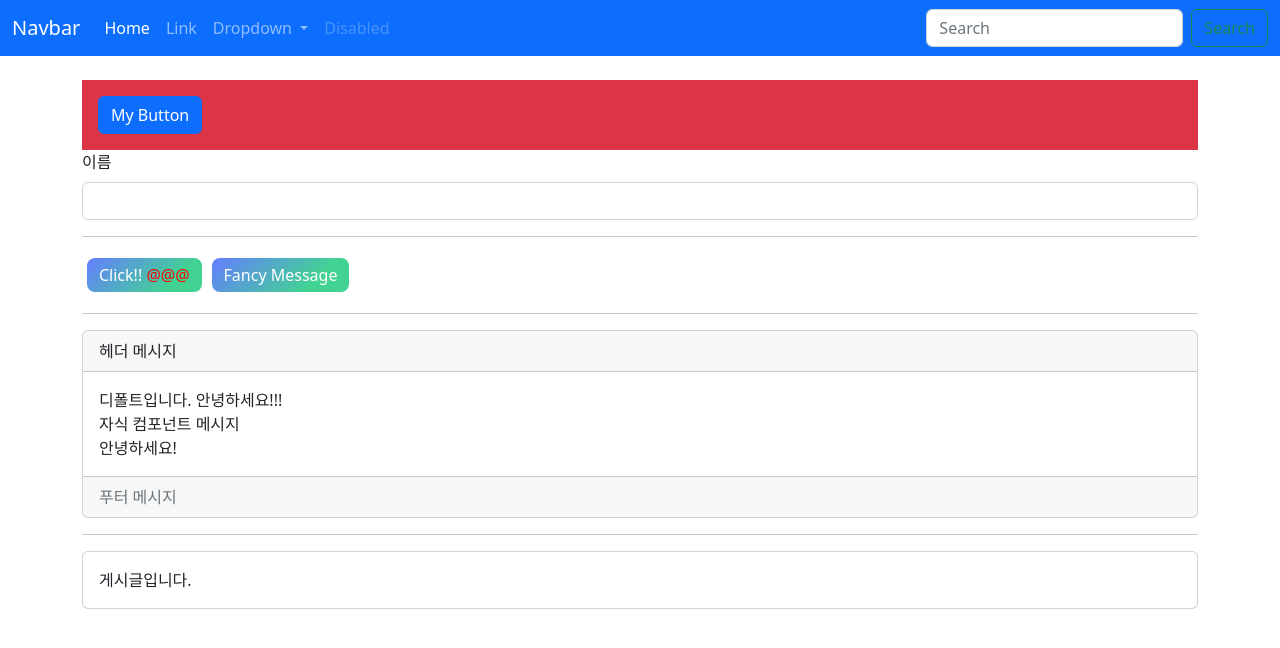
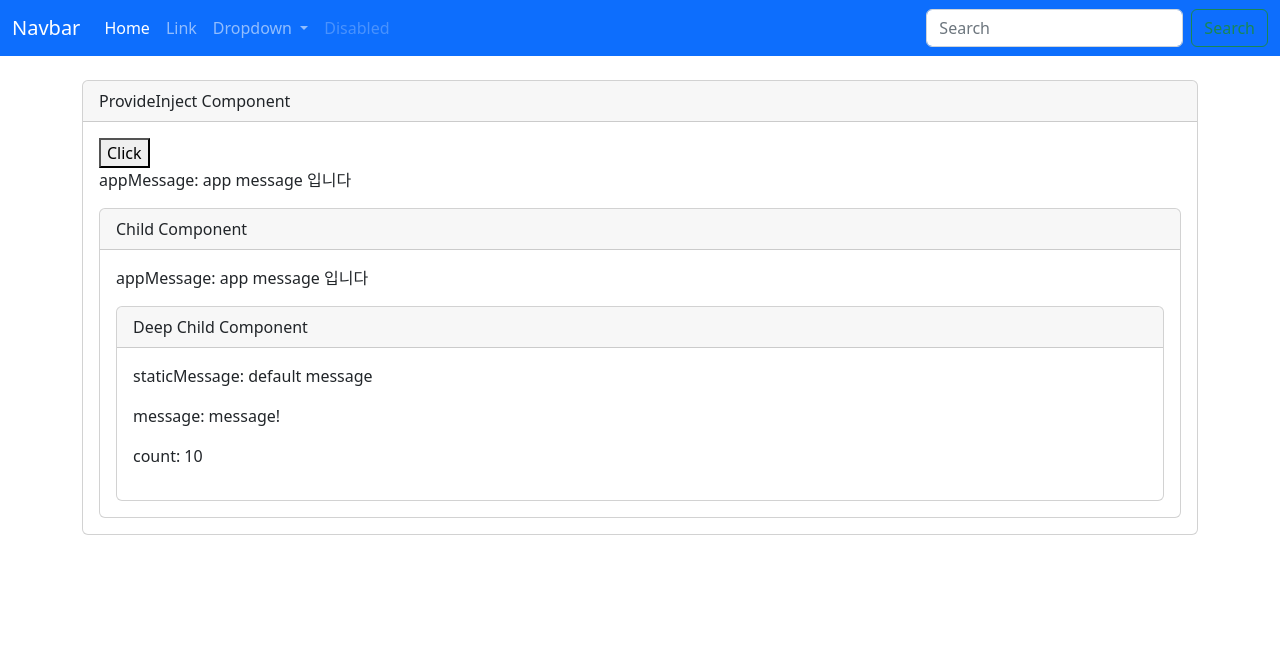
Before and after one commit to Jinwon-Dev/learn-vue3, a Vue app: page / in a window 1280 px wide. Shown: the top 648 px of the page. Built offline with nearby package versions, Linux system fonts and the light colour scheme.

Commit message:
Provide/Inject

```diff
--- /dev/null
+++ b/src/components/Child.vue
@@ -0,0 +1,26 @@
+<template>
+	<div class="card">
+		<div class="card-header">Child Component</div>
+		<div class="card-body">
+			<p>appMessage: {{ appMessage }}</p>
+			<DeepChild></DeepChild>
+		</div>
+	</div>
+</template>
+
+<script>
+import { inject } from "vue";
+import DeepChild from "@/components/DeepChild.vue";
+
+export default {
+	components: {
+		DeepChild,
+	},
+	setup() {
+		const appMessage = inject("app-message");
+		return { appMessage };
+	},
+};
+</script>
+
+<style lang="scss" scoped></style>
--- /dev/null
+++ b/src/components/DeepChild.vue
@@ -0,0 +1,27 @@
+<template>
+	<div class="card">
+		<div class="card-header">Deep Child Component</div>
+		<div class="card-body">
+			<p>staticMessage: {{ staticMessage }}</p>
+			<p>message: {{ message }}</p>
+			<p>count: {{ count }}</p>
+		</div>
+	</div>
+</template>
+
+<script>
+import { inject } from "vue";
+
+export default {
+	setup() {
+		const staticMessage = inject("static-message", "default message");
+		const { message, updateMessage } = inject("message");
+		updateMessage("!");
+		message.value = message.value + "!";
+		const count = inject("count");
+		return { staticMessage, message, count };
+	},
+};
+</script>
+
+<style lang="scss" scoped></style>
--- /dev/null
+++ b/src/components/ProvideInject.vue
@@ -0,0 +1,43 @@
+<template>
+	<div class="container py-4">
+		<div class="card">
+			<div class="card-header">ProvideInject Component</div>
+			<div class="card-body">
+				<button @click="count++">Click</button>
+				<p>appMessage: {{ appMessage }}</p>
+				<Child></Child>
+			</div>
+		</div>
+	</div>
+</template>
+
+<script>
+import { inject, provide, readonly, ref } from "vue";
+import Child from "./Child.vue";
+
+export default {
+	components: {
+		Child,
+	},
+	setup() {
+		const staticMessage = "static message";
+		const message = ref("message");
+		const updateMessage = appendMessage => {
+			message.value = message.value + appendMessage;
+		};
+		const count = ref(10);
+		// provide('static-message', staticMessage);
+		provide("message", { message: readonly(message), updateMessage });
+		provide("count", count);
+		const msg = inject("msg");
+		console.log("msg: ", msg);
+		const appMessage = inject("app-message");
+		return { count, appMessage };
+	},
+	mounted() {
+		console.log("this.msg: ", this.msg);
+	},
+};
+</script>
+
+<style lang="scss" scoped></style>
--- a/src/components/TheView.vue
+++ b/src/components/TheView.vue
@@ -1,60 +1,18 @@
 <template>
 	<main>
-		<div class="container py-4">
-			<MyButton class="my-button" id="my-button" @click="sayHello"></MyButton>
-			<LabelInput label="이름" data-id="id입니다"></LabelInput>
-			<hr />
-			<FancyButton>Click!! <span style="color: red">@@@</span></FancyButton>
-			<FancyButton>
-				<template v-slot="{ fancyMessage }">{{ fancyMessage }}</template>
-			</FancyButton>
-			<hr />
-			<AppCard>
-				<!-- <template #[slotArgs]>제목입니다</template> -->
-				<!-- <template #default>내용입니다</template> -->
-				<!-- 암시적으로 Default 슬롯입니다!
-        <template #footer>푸터입니다</template> -->
-				<template #header="{ headerMessage }">
-					{{ headerMessage }}
-				</template>
-				<template #footer="{ footerMessage }">
-					{{ footerMessage }}
-				</template>
-				<template #default="{ childMessage, helloMessage }">
-					디폴트입니다. {{ message }}
-					<br />
-					{{ childMessage }}
-					<br />
-					{{ helloMessage }}
-				</template>
-			</AppCard>
-			<hr />
-			<AppCard> 게시글입니다.</AppCard>
-		</div>
+		<ProvideInject></ProvideInject>
 	</main>
 </template>
 
 <script>
-import MyButton from "./MyButton.vue";
-import LabelInput from "./LabelInput.vue";
-import FancyButton from "./FancyButton.vue";
-import AppCard from "@/components/AppCard.vue";
-import { ref } from "vue";
+import ProvideInject from "@/components/ProvideInject.vue";
 
 export default {
 	components: {
-		MyButton,
-		LabelInput,
-		FancyButton,
-		AppCard,
+		ProvideInject,
 	},
 	setup() {
-		const sayHello = () => {
-			alert("안녕하세요!");
-		};
-		const slotArgs = ref("header");
-		const message = ref("안녕하세요!!!");
-		return { sayHello, slotArgs, message };
+		return {};
 	},
 };
 </script>
--- a/src/main.js
+++ b/src/main.js
@@ -1,11 +1,13 @@
 import "bootstrap/dist/css/bootstrap.min.css";
 import { createApp } from "vue";
 import App from "./App.vue";
-import "bootstrap/dist/js/bootstrap";
-import AppCard from "@/components/PostItem.vue";
+import "bootstrap/dist/js/bootstrap.js";
 
 const app = createApp(App);
 
-app.component("AppCard", AppCard);
+// app.component('AppCard', AppCard);
 
+app.provide("app-message", "app message 입니다");
+app.config.globalProperties.msg = "hello";
+app.provide("msg", "hello msg");
 app.mount("#app");
```
Also changed, not shown: src/components/Example.vue (added, +62 -0 lines).
